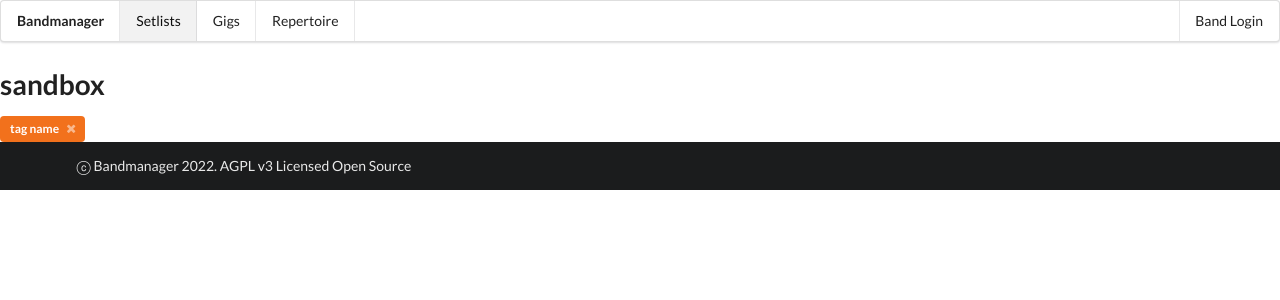
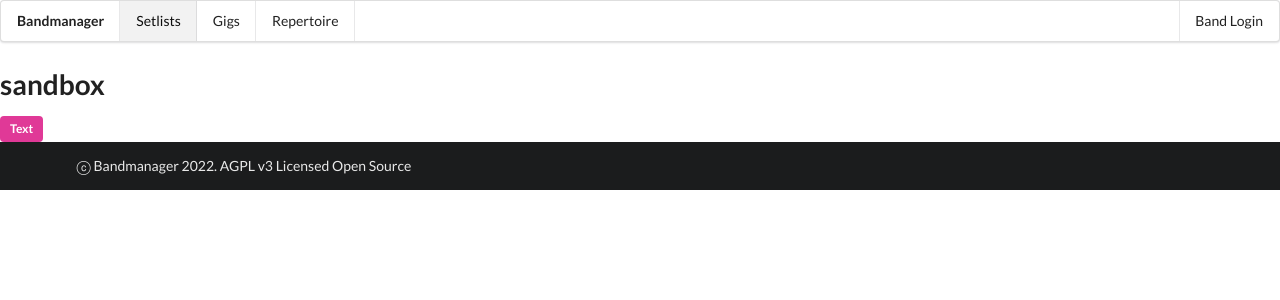
Before and after one commit to pacharanero/bandmanager, a Django app: page /sandbox/ in a window 1280 px wide. Shown: the top 300 px of the page. Run offline with Django 4.2, Linux system fonts and the light colour scheme; some libraries are stand-ins or nearby versions.

Commit message:
adds style.css for later

```diff
--- a/bandapp/templates/bandapp/sandbox.html
+++ b/bandapp/templates/bandapp/sandbox.html
@@ -3,8 +3,7 @@
 {% block title %}sandbox{% endblock %}
 
 {% block content %}
-<div class="ui orange label">
-    tag name
-    <i class="delete icon"></i>
+<div class="ui pink label">
+  Text
 </div>
 {% endblock content %}
--- a/bandapp/templates/bandapp/song_list.html
+++ b/bandapp/templates/bandapp/song_list.html
@@ -25,7 +25,7 @@
       <td data-label="song.setlists.count">{{ song.setlists.count }}</td>
       <td data-label="song.tags">
         {% for tag in song.tags.all %}
-        <div class="ui {{ tag.colour }} tag label">{{ tag.text }}</div>
+        <div class="ui {{ tag.colour }} label">{{ tag.text }}</div>
         {% endfor %}
       </td>
       <td data-label="song.notes">{{ song.notes }}</td>
```
Also changed, not shown: bandapp/static/css/style.css (added).
